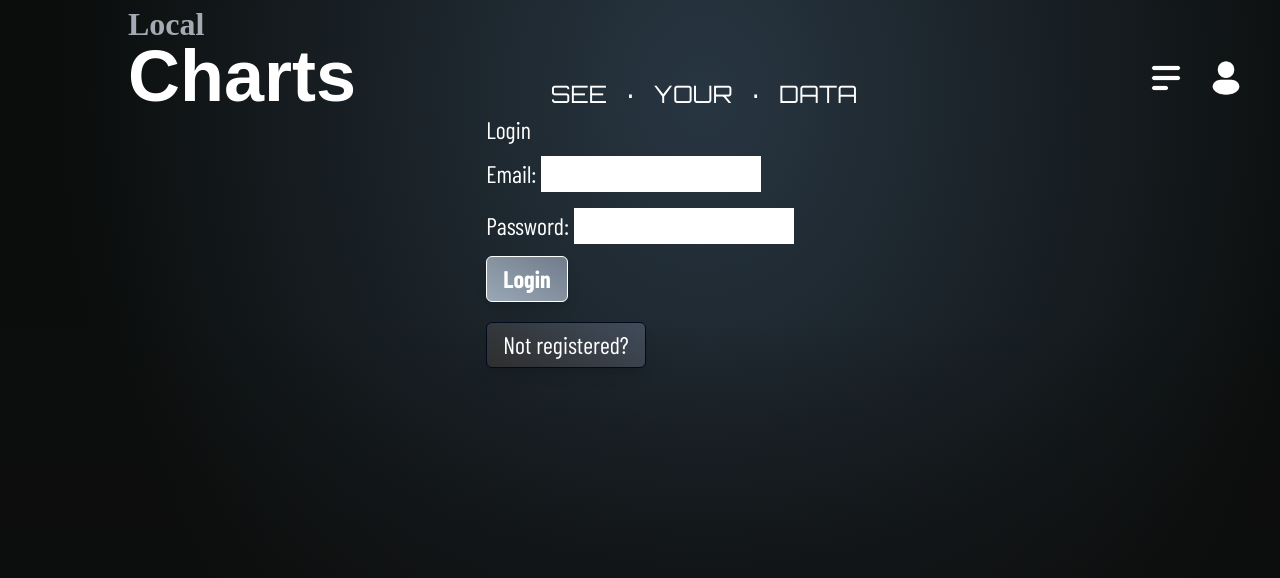
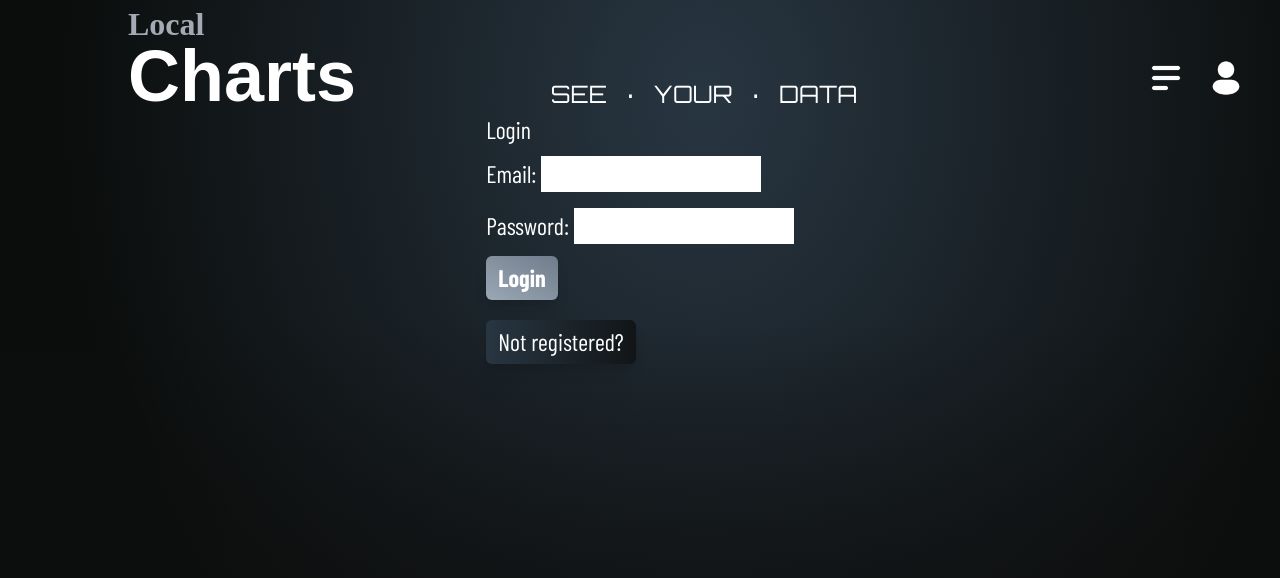
Before and after one commit to eliza-guseva/chart, a React (Create React App) app: page /login in a window 1280 px wide. Shown: the top 578 px of the page. Built offline with nearby package versions, Linux system fonts and the light colour scheme; no server answers; a web font is replaced by a local one.

Commit message:
now I am going to sleep. Enough

```diff
--- a/src/App.js
+++ b/src/App.js
@@ -22,11 +22,10 @@ function App() {
       <div className='App'>
         <Nav />
         <Routes>
-          <Route path="/"  element={<Home />}  />
           <Route path="/login" element={<Login />} />
           <Route path="/dashboard" element={<Dashboard />} />
           <Route path="/contact" element={<Contact />} />
-          <Route path="/thegraphs" element={<UnzipNPlot />} />
+          <Route path="/" element={<UnzipNPlot />} />
           <Route path="*" element={<h1>Not Found</h1>} />
         </Routes>
       </div>
--- a/src/components/Nav.js
+++ b/src/components/Nav.js
@@ -31,10 +31,7 @@ const NavMenu = ({ isOpen, toggleDropdown }) => {
         src="/menu.png" alt="Navigation Menu"/>
         <ul className={`nav menu ${isOpen ? 'show' : ''}`}>
         <li>
-            {genLink("/", "Home", isOpen, toggleDropdown)}
-        </li>
-        <li>
-            {genLink("/thegraphs", "Parse data", isOpen, toggleDropdown)}
+            {genLink("/", "Parse Garmin data", isOpen, toggleDropdown)}
         </li>
         <li>
             {genLink("/contact", "Contact", isOpen, toggleDropdown)}
@@ -102,7 +99,7 @@ const Logo = () => {
             <div>
                 <h3 className="header logo simbolic text-accent">Local</h3>
             </div>
-            <div className="text-7xl font-nixie font-extrabold 2xl:text-8xl">
+            <div className="text-6xl font-nixie font-extrabold md:text-7xl">
                 Charts
             </div>
         </div>
@@ -111,7 +108,7 @@ const Logo = () => {
 
 const Slogan = () => {
     return (
-        <div className="flex items-end justify-center font-mmd gap-4">
+        <div className="hidden md:flex items-end justify-center font-mmd gap-4">
             <div>SEE</div><div>·</div><div>YOUR</div><div>·</div><div>DATA</div>
         </div>
     );
--- a/src/components/UnzipNPlot.js
+++ b/src/components/UnzipNPlot.js
@@ -25,18 +25,20 @@ function getSleepDataFiles(filesObject) {
 
 
 const LoadTheFile = ({status, setStatus, error, handleUpload, isLoaded}) => {
-    return (<div className="p-4 w-full">
-        <h1 className="font-bold">Upload the zip file data dump Garmin sent you</h1>
+    return (<div className="flex flex-col items-center p-4 w-full mt-20">
+        <h2 className="font-bold text-2xl md:text-3xl mb-4">Upload your Garmin data .zip file</h2>
+        <div className="flex">
         <input
-        className="absolute inset-0 w-full h-full opacity-0 cursor-pointer"
+        className="w-1 h-12 opacity-0 cursor-pointer"
         type="file"
         onChange={handleUpload}
         id = "file-upload"
         />
         <label
             htmlFor="file-upload"
-            className="btn bg-btn-grad py-2 px-4 cursor-pointer inline-block text-white"
+            className="btn bg-btn-boring-rev-grad py-2 px-4 cursor-pointer inline-block text-white"
         >Browse files</label>
+        </div>
         {error &&
         <div className="text-red-500 mt-2">Error: {error.message}
         {setStatus(StatusEnum.NOT_STARTED)}
@@ -49,8 +51,8 @@ const LoadTheFile = ({status, setStatus, error, handleUpload, isLoaded}) => {
 
 const LoadAnotherFile = ({ isLoaded, toggleIsLoaded }) => {
     return (
-        <div className="flex justify-end h-16 mt-4 w-full">
-            <button className="btn btnboring" onClick={toggleIsLoaded}>
+        <div className="flex justify-end  w-full">
+            <button className="btnboring" onClick={toggleIsLoaded}>
                 {'Load Another File'}
             </button>
         </div>
--- a/src/components/graphs/performanceGraphs/EnduranceGraph.js
+++ b/src/components/graphs/performanceGraphs/EnduranceGraph.js
@@ -3,7 +3,7 @@ import PropTypes from 'prop-types';
 import { useMemo } from 'react';
 import { max, min } from 'd3-array';
 import { scaleLinear } from '@visx/scale';
-import {curveLinear, curveStepAfter} from '@visx/curve';
+import {curveStepBefore, curveStepAfter} from '@visx/curve';
 import { LinearGradient } from '@visx/gradient';
 import {LinePath, AreaClosed} from '@visx/shape';
 import { GridRows } from '@visx/grid';
--- a/src/input.css
+++ b/src/input.css
@@ -31,7 +31,7 @@ background-size: auto;
 
 .btn {
     @apply
-    py-1 px-4
+    py-1 px-3
     mt-1 mb-1
     rounded-md
     shadow-lg
@@ -46,8 +46,6 @@ background-size: auto;
     bg-btn-grad hover:bg-btn-hover-grad
     hover:shadow-2xl
     text-white font-bold text-center
-    border
-    border-white
 }
 
 .btnboring {
@@ -55,8 +53,6 @@ background-size: auto;
     btn
     bg-btn-boring-grad hover:bg-btn-hover-grad
     text-white
-    border
-    border-darkbckg
 }
 
 .btnaggrselect {
@@ -200,7 +196,7 @@ h1 {
               top: 100%; /* Position the ul below the li */
               display: block;
               padding: 0;
-              width: 150px;
+              width: 200px;
               list-style-type: none;
               /* dropdown element */
               li {
--- a/src/output.css
+++ b/src/output.css
@@ -593,14 +593,6 @@ video {
   }
 }
 
-.absolute{
-  position: absolute;
-}
-
-.inset-0{
-  inset: 0px;
-}
-
 .m-10{
   margin: 2.5rem;
 }
@@ -642,6 +634,14 @@ video {
   margin-top: 1rem;
 }
 
+.mt-10{
+  margin-top: 2.5rem;
+}
+
+.mt-20{
+  margin-top: 5rem;
+}
+
 .inline-block{
   display: inline-block;
 }
@@ -658,12 +658,16 @@ video {
   display: grid;
 }
 
-.h-16{
-  height: 4rem;
+.hidden{
+  display: none;
 }
 
-.h-full{
-  height: 100%;
+.h-12{
+  height: 3rem;
+}
+
+.w-1{
+  width: 0.25rem;
 }
 
 .w-\[4em\]{
@@ -735,8 +739,8 @@ video {
   border-color: rgb(255 255 255 / var(--tw-border-opacity));
 }
 
-.bg-btn-grad{
-  background-image: linear-gradient(30deg, #9aa7b4, #707c8b);
+.bg-btn-boring-rev-grad{
+  background-image: linear-gradient(90deg, #111517, #283642);
 }
 
 .p-4{
@@ -774,9 +778,24 @@ video {
   line-height: 2rem;
 }
 
-.text-7xl{
-  font-size: 4.5rem;
+.text-6xl{
+  font-size: 3.75rem;
   line-height: 1;
+}
+
+.text-lg{
+  font-size: 1.125rem;
+  line-height: 1.75rem;
+}
+
+.text-4xl{
+  font-size: 2.25rem;
+  line-height: 2.5rem;
+}
+
+.text-3xl{
+  font-size: 1.875rem;
+  line-height: 2.25rem;
 }
 
 .font-bold{
@@ -849,8 +868,8 @@ video {
   border-radius: 0.375rem;
   padding-top: 0.25rem;
   padding-bottom: 0.25rem;
-  padding-left: 1rem;
-  padding-right: 1rem;
+  padding-left: 0.75rem;
+  padding-right: 0.75rem;
   --tw-shadow: 0 10px 15px -3px rgb(0 0 0 / 0.1), 0 4px 6px -4px rgb(0 0 0 / 0.1);
   --tw-shadow-colored: 0 10px 15px -3px var(--tw-shadow-color), 0 4px 6px -4px var(--tw-shadow-color);
   box-shadow: var(--tw-ring-offset-shadow, 0 0 #0000), var(--tw-ring-shadow, 0 0 #0000), var(--tw-shadow);
@@ -862,9 +881,6 @@ video {
 }
 
 .btnstd{
-  border-width: 1px;
-  --tw-border-opacity: 1;
-  border-color: rgb(255 255 255 / var(--tw-border-opacity));
   background-image: linear-gradient(30deg, #9aa7b4, #707c8b);
   text-align: center;
   font-weight: 700;
@@ -875,8 +891,8 @@ video {
   border-radius: 0.375rem;
   padding-top: 0.25rem;
   padding-bottom: 0.25rem;
-  padding-left: 1rem;
-  padding-right: 1rem;
+  padding-left: 0.75rem;
+  padding-right: 0.75rem;
   --tw-shadow: 0 10px 15px -3px rgb(0 0 0 / 0.1), 0 4px 6px -4px rgb(0 0 0 / 0.1);
   --tw-shadow-colored: 0 10px 15px -3px var(--tw-shadow-color), 0 4px 6px -4px var(--tw-shadow-color);
   box-shadow: var(--tw-ring-offset-shadow, 0 0 #0000), var(--tw-ring-shadow, 0 0 #0000), var(--tw-shadow);
@@ -888,17 +904,14 @@ video {
 }
 
 .btnstd:hover{
-  background-image: linear-gradient(30deg, #82a87f, #5f7d5f);
+  background-image: linear-gradient(90deg, #687682, #283642);
   --tw-shadow: 0 25px 50px -12px rgb(0 0 0 / 0.25);
   --tw-shadow-colored: 0 25px 50px -12px var(--tw-shadow-color);
   box-shadow: var(--tw-ring-offset-shadow, 0 0 #0000), var(--tw-ring-shadow, 0 0 #0000), var(--tw-shadow);
 }
 
 .btnboring{
-  border-width: 1px;
-  --tw-border-opacity: 1;
-  border-color: rgb(2 10 29 / var(--tw-border-opacity));
-  background-image: linear-gradient(30deg, #2e2e2e, #404c5b);
+  background-image: linear-gradient(90deg, #283642, #111517);
   --tw-text-opacity: 1;
   color: rgb(255 255 255 / var(--tw-text-opacity));
   margin-top: 0.25rem;
@@ -906,8 +919,8 @@ video {
   border-radius: 0.375rem;
   padding-top: 0.25rem;
   padding-bottom: 0.25rem;
-  padding-left: 1rem;
-  padding-right: 1rem;
+  padding-left: 0.75rem;
+  padding-right: 0.75rem;
   --tw-shadow: 0 10px 15px -3px rgb(0 0 0 / 0.1), 0 4px 6px -4px rgb(0 0 0 / 0.1);
   --tw-shadow-colored: 0 10px 15px -3px var(--tw-shadow-color), 0 4px 6px -4px var(--tw-shadow-color);
   box-shadow: var(--tw-ring-offset-shadow, 0 0 #0000), var(--tw-ring-shadow, 0 0 #0000), var(--tw-shadow);
@@ -919,7 +932,7 @@ video {
 }
 
 .btnboring:hover{
-  background-image: linear-gradient(30deg, #82a87f, #5f7d5f);
+  background-image: linear-gradient(90deg, #687682, #283642);
 }
 
 .btnaggrselect{
@@ -950,8 +963,8 @@ button{
   border-radius: 0.375rem;
   padding-top: 0.25rem;
   padding-bottom: 0.25rem;
-  padding-left: 1rem;
-  padding-right: 1rem;
+  padding-left: 0.75rem;
+  padding-right: 0.75rem;
   --tw-shadow: 0 10px 15px -3px rgb(0 0 0 / 0.1), 0 4px 6px -4px rgb(0 0 0 / 0.1);
   --tw-shadow-colored: 0 10px 15px -3px var(--tw-shadow-color), 0 4px 6px -4px var(--tw-shadow-color);
   box-shadow: var(--tw-ring-offset-shadow, 0 0 #0000), var(--tw-ring-shadow, 0 0 #0000), var(--tw-shadow);
@@ -1095,7 +1108,7 @@ h1{
       /* Position the ul below the li */
       display: block;
       padding: 0;
-      width: 150px;
+      width: 200px;
       list-style-type: none;
       /* dropdown element */
       li {
@@ -1169,6 +1182,10 @@ h1{
     margin-bottom: 1rem;
   }
 
+  .md\:flex{
+    display: flex;
+  }
+
   .md\:w-4\/5{
     width: 80%;
   }
@@ -1185,6 +1202,16 @@ h1{
     font-size: 2.25rem;
     line-height: 2.5rem;
   }
+
+  .md\:text-7xl{
+    font-size: 4.5rem;
+    line-height: 1;
+  }
+
+  .md\:text-3xl{
+    font-size: 1.875rem;
+    line-height: 2.25rem;
+  }
 }
 
 @media (min-width: 1280px){
@@ -1197,9 +1224,4 @@ h1{
   .\32xl\:w-3\/4{
     width: 75%;
   }
-
-  .\32xl\:text-8xl{
-    font-size: 6rem;
-    line-height: 1;
-  }
 }
```
Also changed, not shown: tailwind.config.js (+4 -3 lines).
